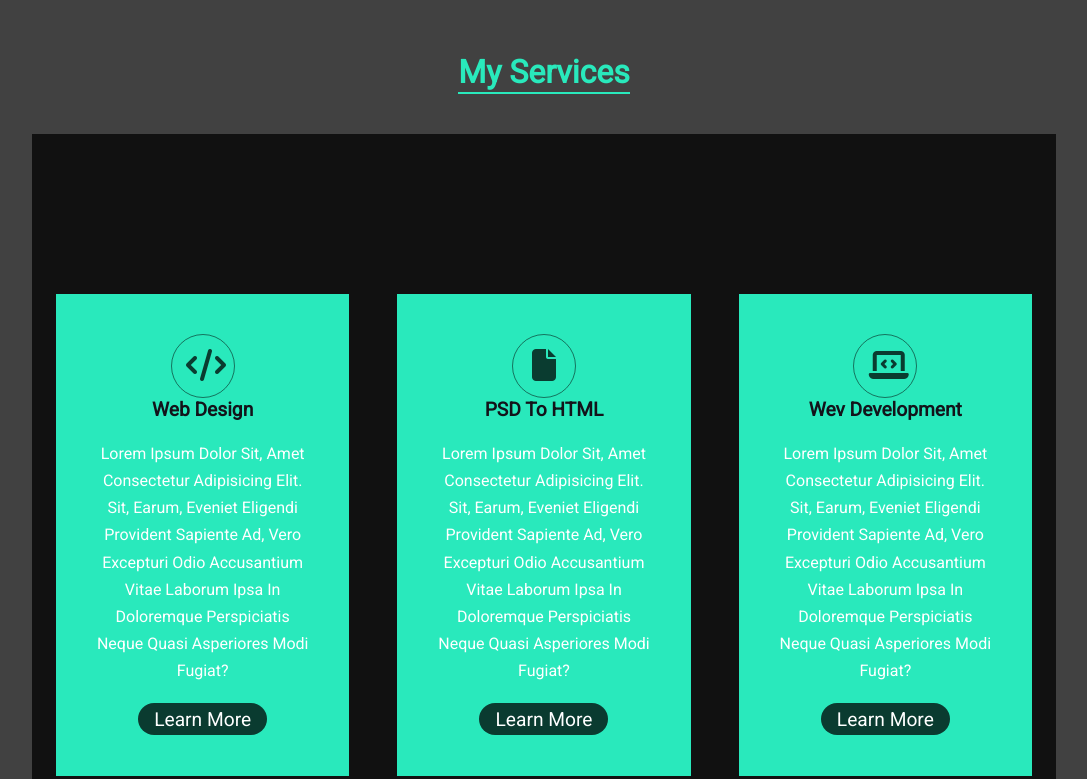
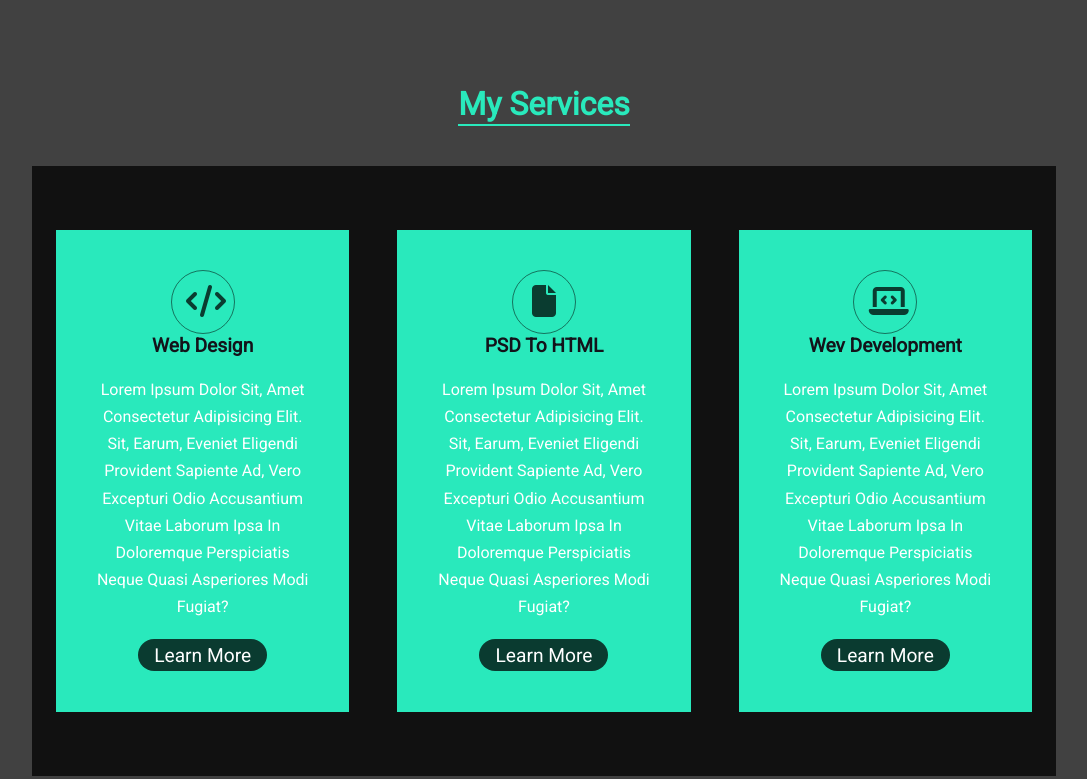
Before and after one commit to Rakib9640/websitprofile, a plain HTML site: page index.html in a window 1280 px wide. Shown: the part 914-1693 px from the top of the page, without its empty margins (96-1183 px from the left). Drawn offline with nearby package versions, Linux system fonts and the light colour scheme.

Commit message:
updet ccss

```diff
--- a/css/style.css
+++ b/css/style.css
@@ -1,6 +1,5 @@
 
 @import url('https://fonts.googleapis.com/css2?family=Roboto:ital,wght@0,400;1,500;1,700&display=swap');
-
 *{
     font-family: 'Roboto', sans-serif;
     margin: 0;
@@ -94,6 +93,8 @@
     border-radius: 0.3rem;
     font-weight: 500;
   }
+
+
 
   .bnt:hover{
     color: var(--primary);
@@ -259,7 +260,7 @@ header::before{
 /* -------------------------------------------  service -------------------- */
 .services{
   text-align: center;
-  margin: -5rem 0;
+  margin: -3rem 0;
   background: transparent;
 }
 
@@ -270,7 +271,7 @@ header::before{
   text-align: center;
   margin-bottom: 3rem;
   position: relative;
-  padding: 10rem 0;
+  padding: 4rem 0;
 }
 .services_container .cards .card{
   background-color: var(--primary);
```
Also changed, not shown: js/cleck.js (line endings or trailing spaces).
